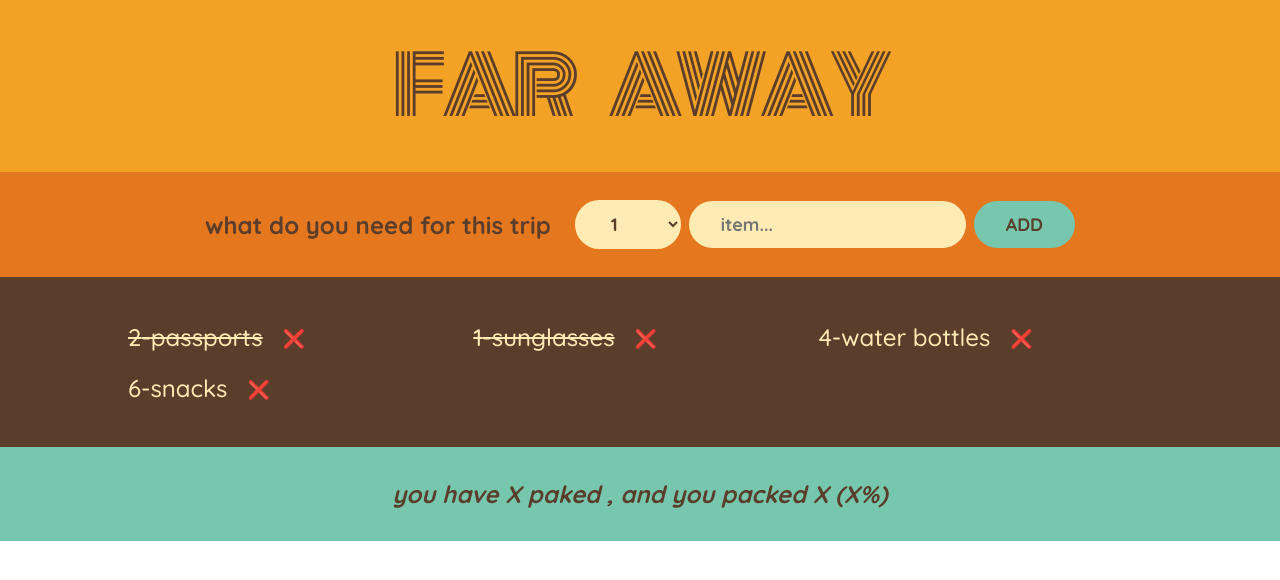
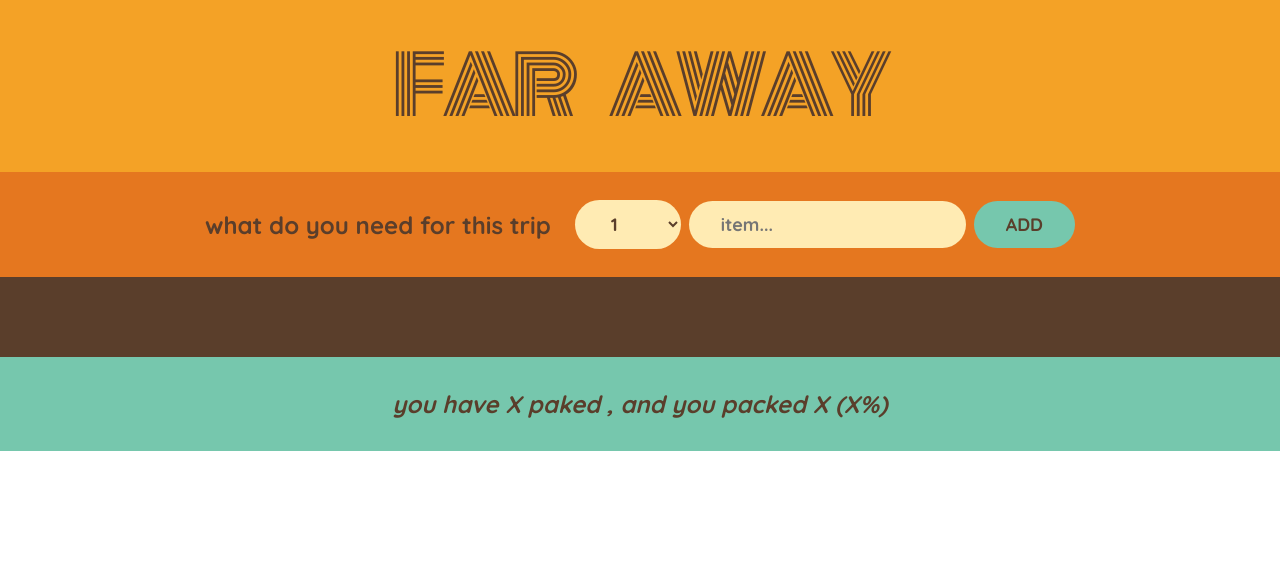
Before and after one commit to zizo-26/travel-list, a React (Create React App) app: page / in a window 1280 px wide. Shown: the top 580 px of the page. Built offline with nearby package versions, Linux system fonts and the light colour scheme.

Commit message:
lift state up

```diff
--- a/src/App.js
+++ b/src/App.js
@@ -8,11 +8,13 @@ const initialItems = [
 ];
 
 function App() {
+const [item,setitem]=useState([]);
+
   return (
     <div>
       <Logo />
-      <Form />
-      <PakingList />
+      <Form  item={item} setitem={setitem} />
+      <PakingList  item={item} setitem={setitem}/>
       <Stats />
     </div>
   );
@@ -22,10 +24,10 @@ function Logo() {
   return <h1>far away</h1>;
 }
 
-function Form() {
+function Form({item, setitem}) {
   const [description, setdescription] = useState("");
   const [quantity, setquantity] = useState(1);
-const [item,setitem]=useState([]);
+
 
   function addItem(item){
 
@@ -69,11 +71,11 @@ const [item,setitem]=useState([]);
   );
 }
 
-function PakingList() {
+function PakingList({item}) {
   return (
     <div className="list">
       <ul>
-        {initialItems.map((item) => (
+        {item.map((item) => (
           <Item item={item} />
         ))}
       </ul>
```
